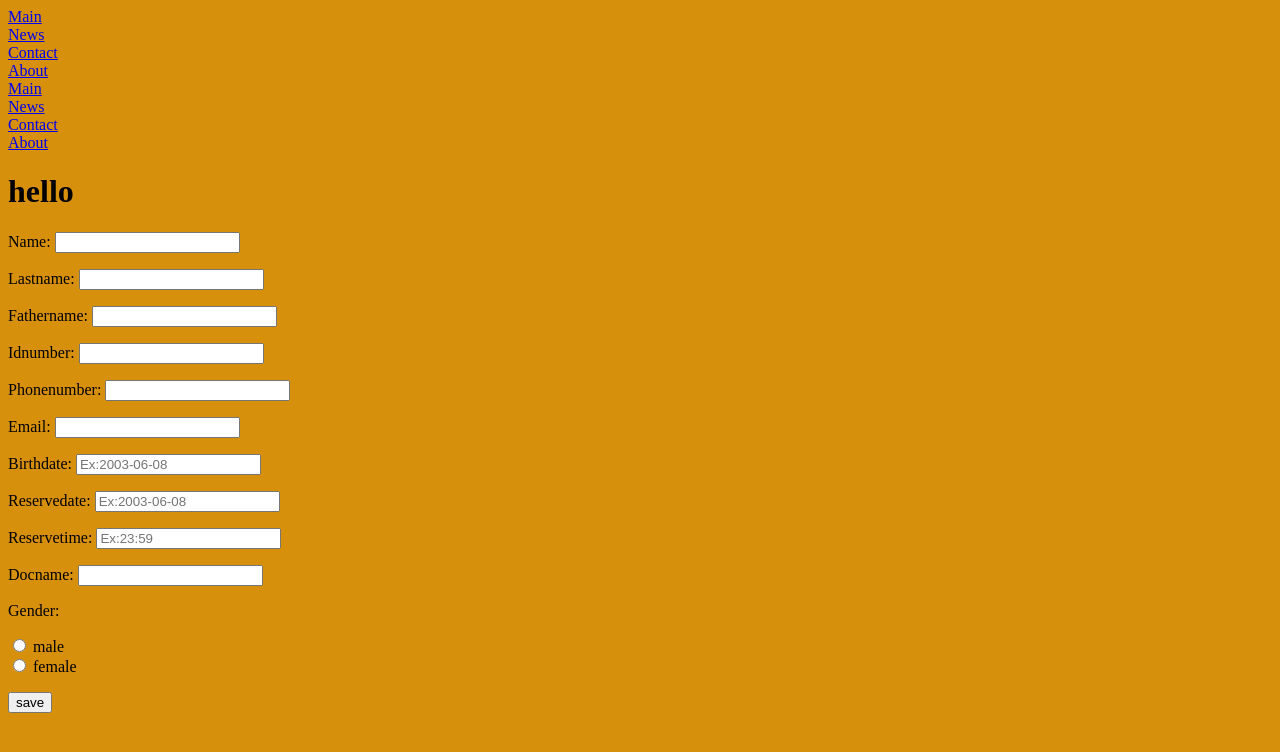
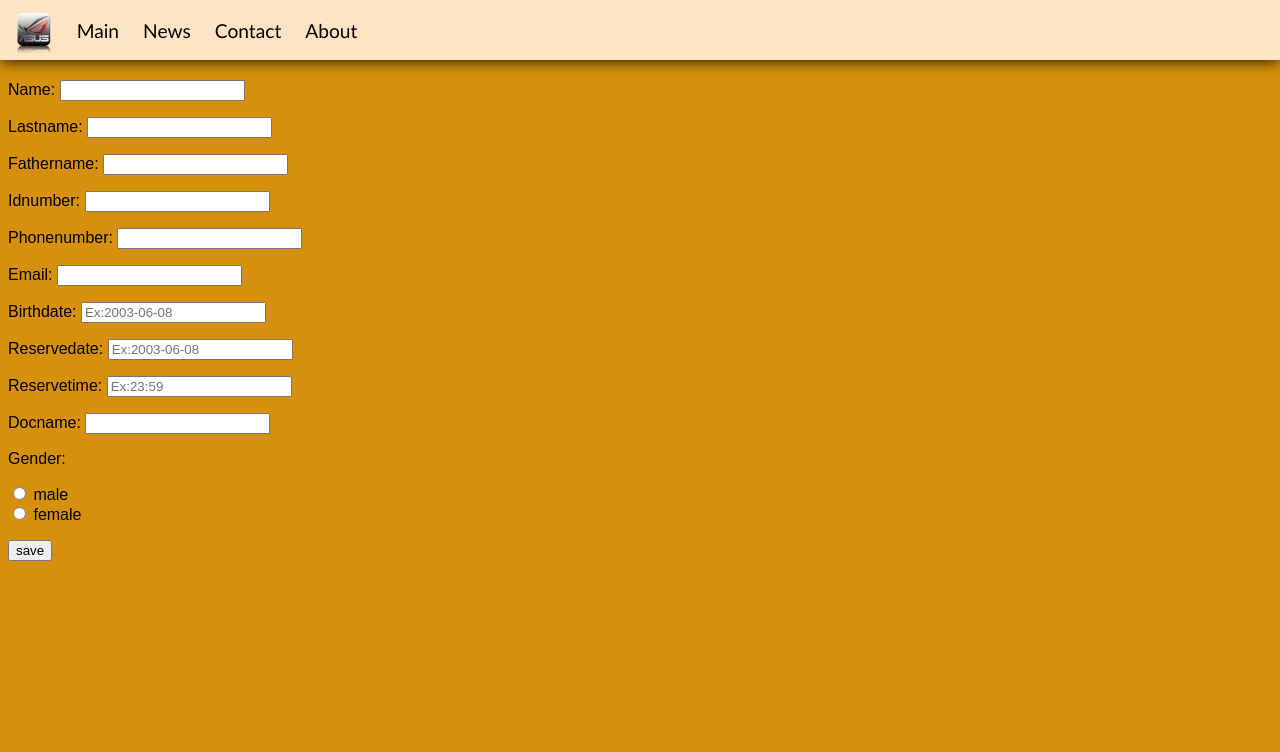
Before and after one commit to mehrshad2002/webonegit, a Django app: page /reserve/ in a window 1280 px wide. Shown: the top 752 px of the page. Run offline with Django 4.2, Linux system fonts and the light colour scheme.

Commit message:
Reserve Bar

```diff
--- a/clinic/reservation/templates/reserve.html
+++ b/clinic/reservation/templates/reserve.html
@@ -5,28 +5,21 @@
     <meta charset="UTF-8">
     <meta http-equiv="X-UA-Compatible" content="IE=edge">
     <meta name="viewport" content="width=device-width, initial-scale=1.0">
-    <link rel="stylesheet" type = "text/css" href="{% static '/css/main.css'%}">
+    <link rel="stylesheet" type = "text/css" href="{% static '/css/reserve.css'%}">
     <title>Reserve</title>
 </head>
 <body>
-    <nav class = "navbarOne">
-        <div class = "navbarUp">
+    <header>
+        <img src = "{% static '/images/rog.png' %}" alt = "Logo" widt = "50px" height="50px">
+        <nav class = "navbarOne">
             <ul>
                 <li><a href="/main">Main</a></li>
                 <li><a href="news.asp">News</a></li>
                 <li><a href="contact.asp">Contact</a></li>
                 <li><a href="about.asp">About</a></li>
             </ul>
-        </div>
-        <div class = navbarDwon>
-            <ul>
-                <li><a href="/main">Main</a></li>
-                <li><a href="news.asp">News</a></li>
-                <li><a href="contact.asp">Contact</a></li>
-                <li><a href="about.asp">About</a></li>
-            </ul>
-        </div>
-    </nav>
+        </nav>
+    </header>
     <h1>hello</h1>
     <form action='.' method = 'POST'>{%csrf_token%}
         {{form.as_p}}
--- /dev/null
+++ b/clinic/static/css/reserve.css
@@ -0,0 +1,56 @@
+body{
+    background-color: rgb(214, 144, 12) ;
+    /* padding : 0 ;
+    margin : 0 ; */
+  }
+
+  ul {
+      list-style-type: none;
+      margin: 0;
+      padding: 0; }
+
+    /* .navbarOne {
+      background-color: rgba(51, 51, 51, 0.726);
+      overflow: hidden; }
+     */
+    h1{
+      color:rgb(0, 0, 0)
+    }
+
+    header *{
+      display: inline ;
+    }
+
+  header{
+    background-color: bisque ;
+    position: fixed ; /* or fixed */
+    top: 0 ;
+    left: 0 ;
+    right: 0 ;
+    height: 60px  ;
+    display: flex ;
+    align-items: center ;
+    box-shadow:  0 0 15px 0 rgb(0, 0, 0) ;
+  }
+
+  /* main{
+    padding: 30px ;
+    margin-top:10px ;
+    font-family: 'Gill Sans', 'Gill Sans MT', Calibri, 'Trebuchet MS', sans-serif;
+    margin-top: 30px ;
+  } */
+
+  header li {
+    margin: 10px ;
+  }
+
+  header li a {
+    color: black ;
+    text-decoration: none ;
+    font-family: 'Gill Sans', 'Gill Sans MT', Calibri, 'Trebuchet MS', sans-serif;
+    font-size: 1.2rem ;
+  }
+
+  form{
+      font-family: Arial, Helvetica, sans-serif;
+  }
```
